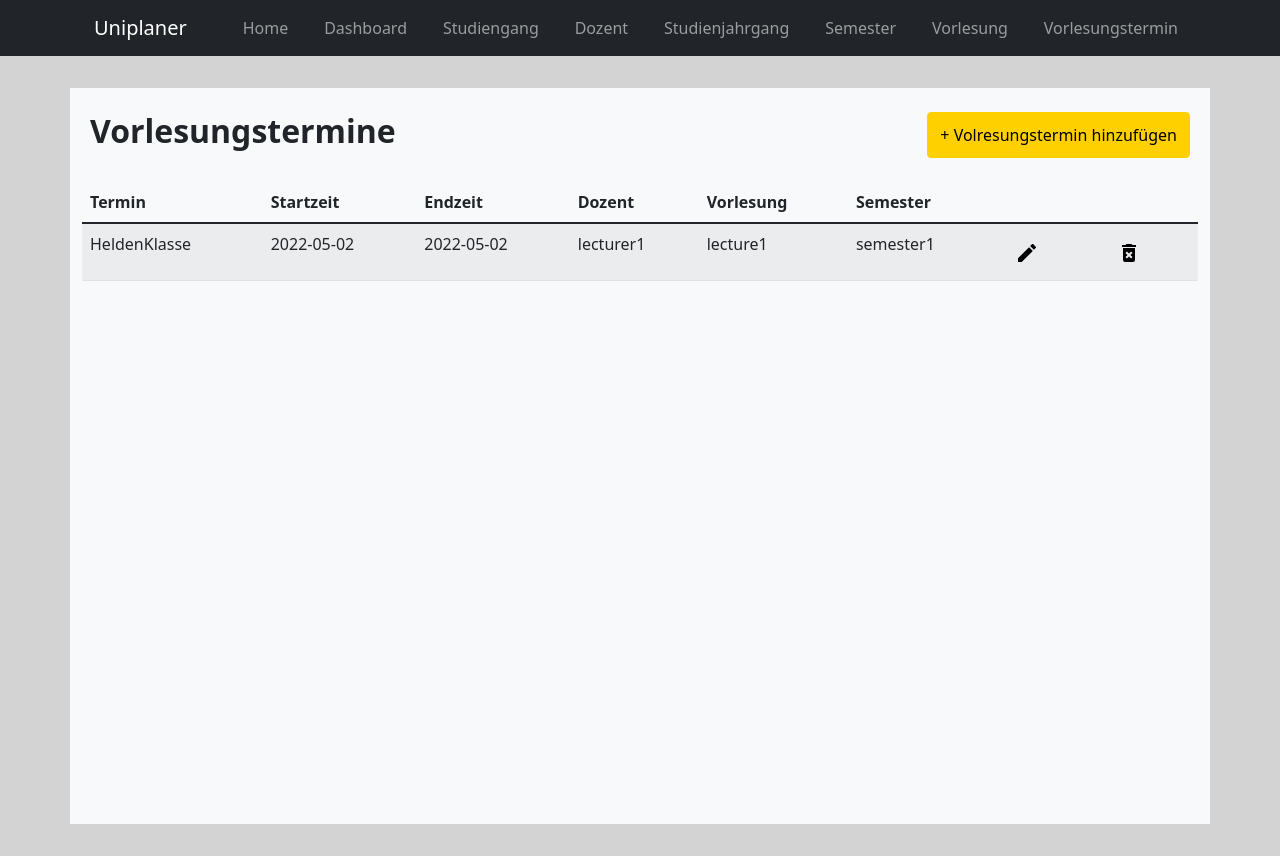
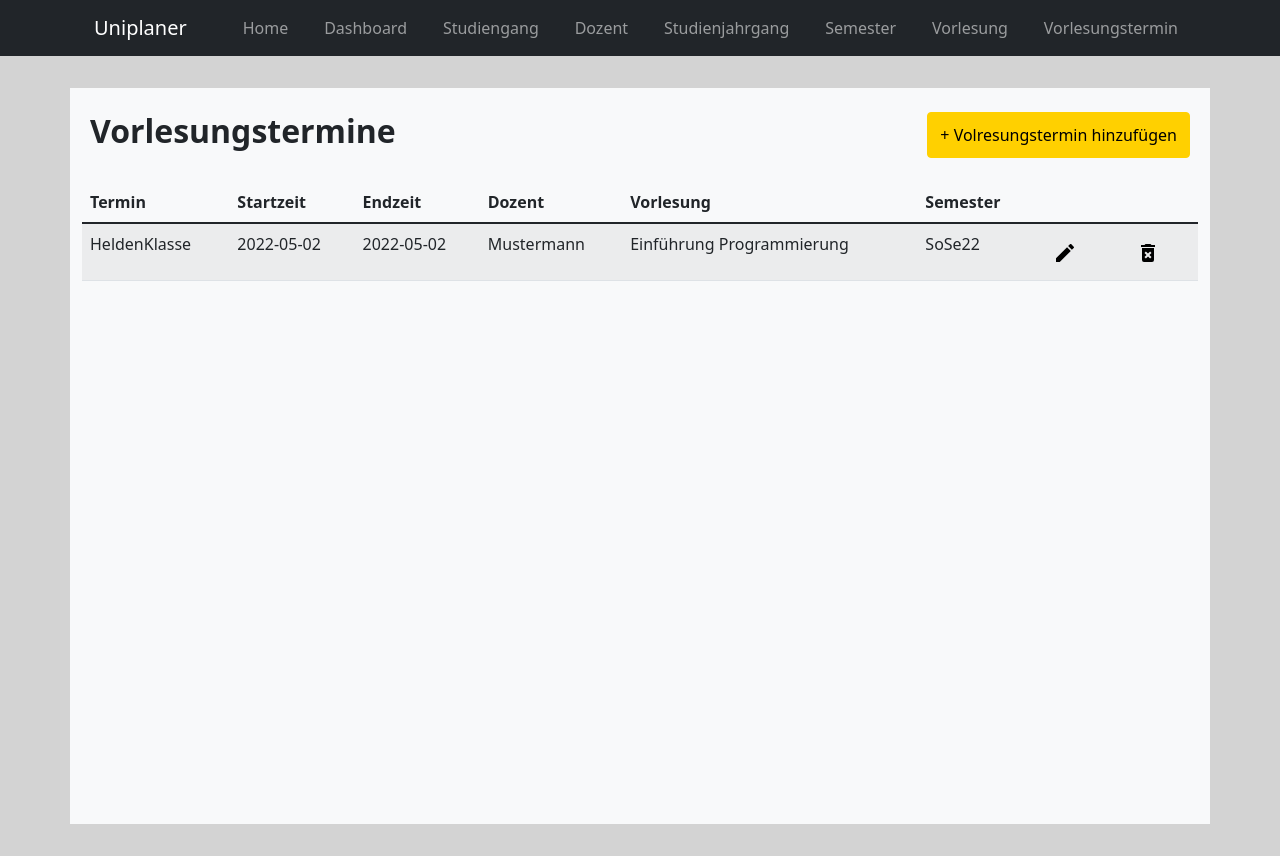
Before and after one commit to Koril94/vorlesungsplanung, a Vue app: page /lectureDate in a window 1280 px wide. Built offline with nearby package versions, Linux system fonts and the light colour scheme.

Commit message:
Changed values of all references

```diff
--- a/src/App.vue
+++ b/src/App.vue
@@ -9,7 +9,7 @@ import { store } from "./store";
       <div id="nav ">
         <nav class="navbar navbar-expand-lg navbar-dark bg-dark">
           <div class="container-fluid text-primary">
-            <a class="navbar-brand " href="#">Uniplaner</a>
+            <a class="navbar-brand" href="#">Uniplaner</a>
             <button
               class="navbar-toggler"
               type="button"
--- a/src/components/DataTable.vue
+++ b/src/components/DataTable.vue
@@ -14,7 +14,7 @@
       <tbody>
         <tr v-for="entry in data" :key="entry">
           <td v-for="key in columns" :key="key">
-            {{ entry[key[0]]}}
+            {{ entry[key[0]] }}
           </td>
           <td>
             <button
--- a/src/components/LectureDateDisplay.vue
+++ b/src/components/LectureDateDisplay.vue
@@ -57,6 +57,12 @@ export default {
     };
   },
   watch: {
+    store: {
+      handler() {
+        this.data = getData();
+      },
+      deep: true,
+    },
     lectureDateId(newLectureDateId, oldLectureDateId) {
       console.log(store.lectureDates);
       this.lectureDate =
--- a/src/components/SemesterCreation.vue
+++ b/src/components/SemesterCreation.vue
@@ -135,16 +135,14 @@ export default {
       let saveSemester = JSON.parse(JSON.stringify(this.semester));
 
       let studyClassSemesters =
-        store.studyClasses[saveSemester.studyClasses].semesters;
+        store.studyClasses[saveSemester.studyClass].semesters;
       if (!studyClassSemesters.includes(semesterId))
         studyClassSemesters.push(semesterId);
 
       store.semesters[semesterId] = saveSemester;
-      console.log(isUpdate);
       this.semester = isUpdate
         ? saveSemester
         : JSON.parse(JSON.stringify(emptySemester));
-      console.log(this.semester);
     },
   },
 };
--- a/src/views/LectureDateView.vue
+++ b/src/views/LectureDateView.vue
@@ -28,7 +28,16 @@
 import { store } from "../store";
 import DataTable from "../components/DataTable.vue";
 import LectureDateCreation from "../components/LectureDateCreation.vue";
-
+function getData() {
+  let lectureDates = Object.values(store.lectureDates).map((lectureDate) => {
+    let newLectureDate = JSON.parse(JSON.stringify(lectureDate));
+    newLectureDate.lecture = store.lectures[lectureDate.lecture].lectureName;
+    newLectureDate.lecturer = store.lecturers[lectureDate.lecturer].lastName;
+    newLectureDate.semester = store.semesters[lectureDate.semester].name;
+    return newLectureDate;
+  });
+  return lectureDates;
+}
 export default {
   components: {
     DataTable,
@@ -38,7 +47,7 @@ export default {
     return {
       store,
       lectureDateId: "",
-      data: store.lectureDates,
+      data: getData(),
       columns: [
         ["name", "Termin"],
         ["startDate", "Startzeit"],
@@ -57,5 +66,13 @@ export default {
       this.store.removeLectureDate(id);
     },
   },
+  watch: {
+    store: {
+      handler() {
+        this.data = getData();
+      },
+      deep: true,
+    },
+  },
 };
 </script>
--- a/src/views/LectureView.vue
+++ b/src/views/LectureView.vue
@@ -32,25 +32,21 @@ import LectureCreation from "../components/LectureCreation.vue";
 export default {
   setup() {},
   data() {
-    // let lectures = {};
-
-    // for (const lectureId in store.lectures) {
-    //   const lecture = store.lectures[lectureId];
-    //   console.log(lecture);
-    //   lectures[lectureId] = lecture;
-    //    lectures[lectureId].studyProgramName = store.studyPrograms[lecture.studyProgram].name;
-    //   console.log(lectures);
-    // }
+    let lectures = Object.values(store.lectures).map((lecture) => {
+      let newLecture = JSON.parse(JSON.stringify(lecture));
+      newLecture.studyProgram = store.studyPrograms[lecture.studyProgram].name;
+      return newLecture;
+    });
 
     return {
       store,
       lectureId: "",
-      data: store.lectures,
+      data: lectures,
       columns: [
         ["lectureName", "Vorlesung"],
         ["moduleName", "Modul"],
         ["Duration", "Dauer"],
-        ["studyProgramName", "Studienjahrgang"],
+        ["studyProgram", "Studiengang"],
       ],
     };
   },
@@ -66,5 +62,20 @@ export default {
       this.store.removeLecture(id);
     },
   },
+  watch: {
+    store: {
+      handler() {
+        let lectures = Object.values(store.lectures).map((lecture) => {
+          let newLecture = JSON.parse(JSON.stringify(lecture));
+          newLecture.studyProgram =
+            store.studyPrograms[lecture.studyProgram].name;
+          return newLecture;
+        });
+
+        this.data = lectures;
+      },
+      deep: true,
+    },
+  },
 };
 </script>
--- a/src/views/LecturerView.vue
+++ b/src/views/LecturerView.vue
@@ -29,13 +29,23 @@
 import { store } from "../store";
 import DataTable from "../components/DataTable.vue";
 import LecturerCreation from "../components/LecturerCreation.vue";
+function getData() {
+  let lecturers = Object.values(store.lecturers).map((lecturer) => {
+    let newLecturer = JSON.parse(JSON.stringify(lecturer));
+    newLecturer.studyProgram = store.studyPrograms[lecturer.studyProgram].name;
+    return newLecturer;
+  });
+  return lecturers;
+}
 export default {
   setup() {},
   data() {
+    let lecturers = getData();
+    console.log(lecturers);
     return {
       store: store,
       lecturerId: "",
-      data: store.lecturers,
+      data: lecturers,
       columns: [
         ["firstName", "Vorname"],
         ["lastName", "Nachname"],
@@ -56,5 +66,15 @@ export default {
       this.store.removeLecturer(id);
     },
   },
+  watch: {
+    store: {
+      handler() {
+        let lecturers = getData();
+
+        this.data = lecturers;
+      },
+      deep: true,
+    },
+  },
 };
 </script>
--- a/src/views/SemesterView.vue
+++ b/src/views/SemesterView.vue
@@ -29,6 +29,14 @@
 import { store } from "../store";
 import SemesterCreation from "../components/SemesterCreation.vue";
 import DataTable from "../components/DataTable.vue";
+function getData() {
+  let semesters = Object.values(store.semesters).map((semester) => {
+    let newSemester = JSON.parse(JSON.stringify(semester));
+    newSemester.studyClass = store.studyClasses[semester.studyClass].name;
+    return newSemester;
+  });
+  return semesters;
+}
 export default {
   components: {
     DataTable,
@@ -43,27 +51,26 @@ export default {
     },
   },
   data() {
-    // let semesters = {};
-
-    // for (const semesterId in store.semesters) {
-    //   const semester = store.semesters[semesterId];
-    //   semesters[semesterId] = semester;
-    //   semesters[semesterId].studyClassName =
-    //     store.studyClasses[semester.studyClass].name;
-    // }
-
     return {
       semesterId: "",
       store: store,
-      data: store.semesters,
+      data: getData(),
       columns: [
         ["name", "Semester"],
         ["startDate", "Semesterbegin"],
         ["endDate", "Semesterende"],
-        ["studyClassName", "Studiengang"],
+        ["studyClass", "Studienjahrgang"],
         ["number", "Nummer"],
       ],
     };
   },
+  watch: {
+    store: {
+      handler() {
+        this.data = getData();
+      },
+      deep: true,
+    },
+  },
 };
 </script>
--- a/src/views/StudyClassView.vue
+++ b/src/views/StudyClassView.vue
@@ -28,6 +28,15 @@
 import { store } from "../store";
 import DataTable from "../components/DataTable.vue";
 import StudyClassCreation from "../components/StudyClassCreation.vue";
+function getData() {
+  let studyClasses = Object.values(store.studyClasses).map((studyClass) => {
+    let newStudyClass = JSON.parse(JSON.stringify(studyClass));
+    newStudyClass.studyProgram =
+      store.studyPrograms[studyClass.studyProgram].name;
+    return newStudyClass;
+  });
+  return studyClasses;
+}
 export default {
   setup() {},
   components: {
@@ -52,7 +61,7 @@ export default {
     return {
       studyClassId: "",
       store: store,
-      data: store.studyClasses,
+      data: getData(),
       columns: [
         ["name", "Studienjahrgang"],
         ["startDate", "Begin Datum"],
@@ -61,5 +70,13 @@ export default {
       ],
     };
   },
+  watch: {
+    store: {
+      handler() {
+        this.data = getData();
+      },
+      deep: true,
+    },
+  },
 };
 </script>
--- a/src/views/StudyProgramView.vue
+++ b/src/views/StudyProgramView.vue
@@ -38,7 +38,10 @@ export default {
       studyProgramId: "",
       store,
       data: store.studyPrograms,
-      columns: [["name", "Studiengang"], ["shortName","Abkürzung"]],
+      columns: [
+        ["name", "Studiengang"],
+        ["shortName", "Abkürzung"],
+      ],
     };
   },
   components: {
```
Also changed, not shown: src/views/DashboardView.vue (+11 -21 lines).
